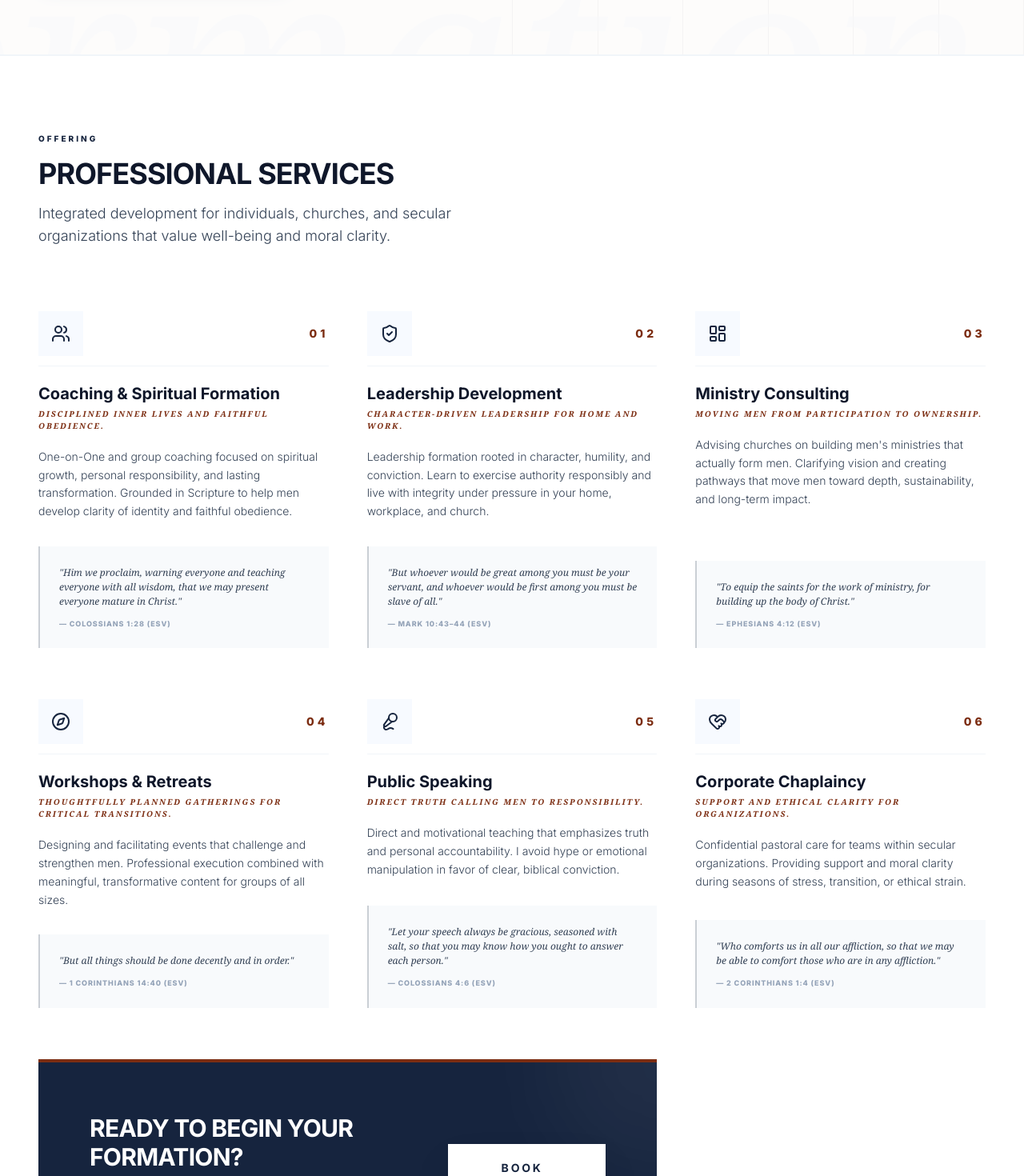
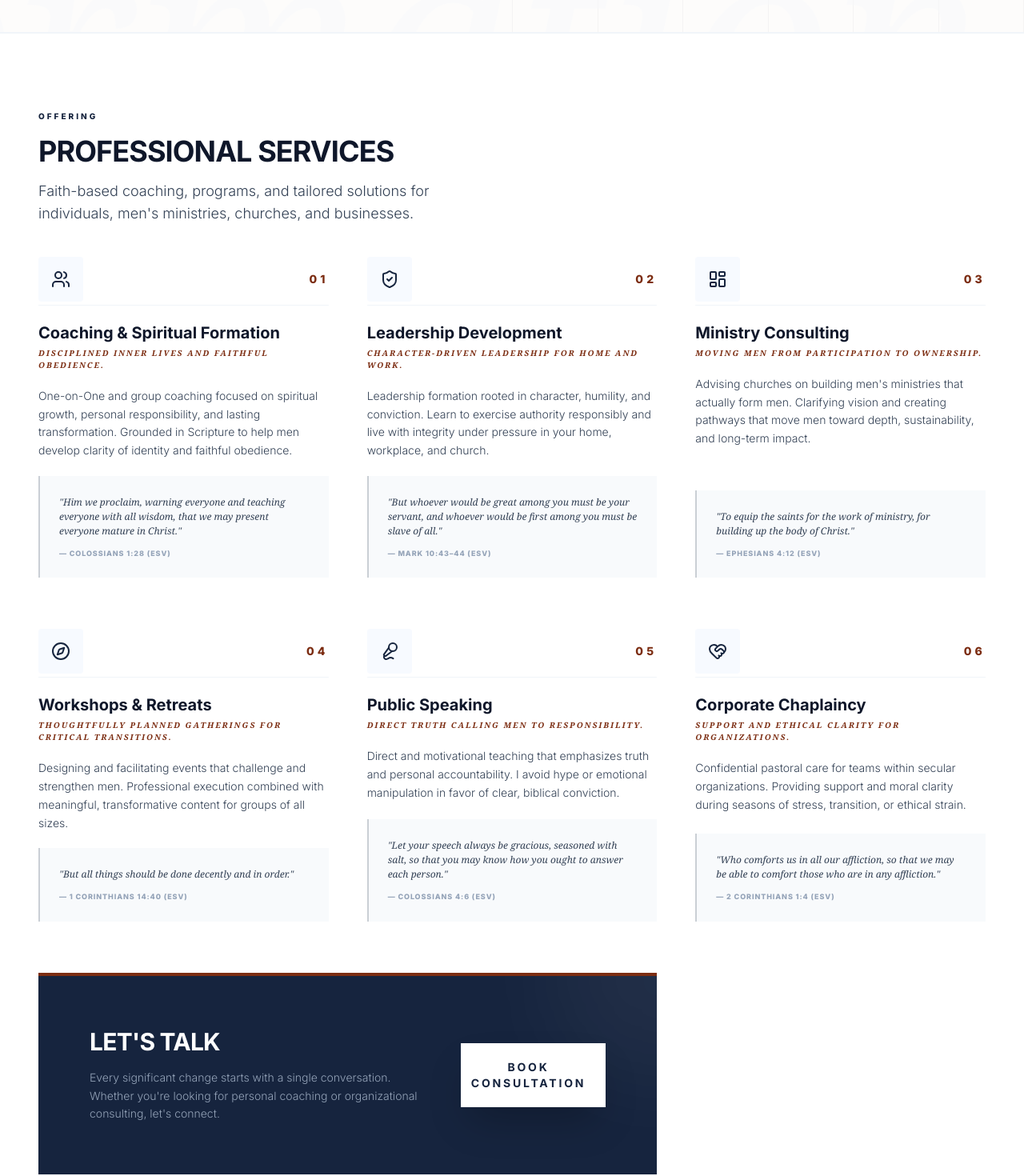
Before and after one commit to jeff1010ihs/jeffbuckner-com, a React (Vite) app: page / in a window 1280 px wide. Shown: the part 760-2230 px from the top of the page at 80% size. Built offline with nearby package versions, Linux system fonts and the light colour scheme.

Commit message:
hero and services updates

```diff
--- a/components/Hero.tsx
+++ b/components/Hero.tsx
@@ -30,7 +30,7 @@ export const Hero: React.FC<HeroProps> = ({ onScheduleConsultation }) => {
           </div>
 
           <p className="text-base md:text-xl text-slate-700 leading-relaxed max-w-[59rem] mb-8 font-light">
-            Experience the joy, peace, and purpose of a life set apart for God. I coach and lead men and organizations to embrace the path of sanctification, moving from a mindset of duty into a vibrant, personal relationship with Jesus Christ. From the sanctity of your family to the challenges of your work and your role in the community, we will align every area of your life with the heart of Jesus and obedience to biblical truth.
+            <span className="font-black">You can experience the joy, peace, and purpose of a life set apart for God.</span> From the sanctity of your family to the challenges of your work and your role in the community, we will align every area of your life with the heart of Jesus and obedience to biblical truth. I help men grow in their Christian faith through coaching and programs for individuals, men's ministries, and businesses.
           </p>
           <div className="flex flex-col sm:flex-row gap-6">
             <PrimaryButton
--- a/components/ServicesGrid.tsx
+++ b/components/ServicesGrid.tsx
@@ -11,29 +11,29 @@ export const ServicesGrid: React.FC<ServicesGridProps> = ({ onScheduleConsultati
   return (
     <section id="services" className="py-24 bg-white border-y border-slate-100">
       <div className="max-w-7xl mx-auto px-6 lg:px-12">
-        <div className="mb-20 md:flex justify-between items-end">
+        <div className="mb-10 md:flex justify-between items-end">
           <div className="max-w-xl">
             <span className="text-[10px] font-black text-brand-navy uppercase tracking-[0.3em] mb-4 block">Offering</span>
             <h2 className="text-4xl font-bold tracking-tight text-slate-900 mb-4 uppercase">Professional Services</h2>
-            <p className="text-slate-700 text-base md:text-lg font-light leading-relaxed">Integrated development for individuals, churches, and secular organizations that value well-being and moral clarity.</p>
+            <p className="text-slate-700 text-base md:text-lg font-light leading-relaxed">Faith-based coaching, programs, and tailored solutions for individuals, men's ministries, churches, and businesses.</p>
           </div>
         </div>
 
         <div className="grid grid-cols-1 md:grid-cols-2 lg:grid-cols-3 gap-y-16 gap-x-12">
           {SERVICES.map((service, idx) => (
             <div key={service.id} className="group flex flex-col h-full">
-              <div className="mb-5 pb-3 flex items-center justify-between border-b border-slate-100">
-                <div className="p-4 bg-blue-50/50 text-brand-navy group-hover:bg-blue-50/50 transition-all duration-300">
+              <div className="mb-5 pb-1 flex items-center justify-between border-b border-slate-100 transition-all duration-300">
+                <div className="p-4 bg-blue-50/50 text-brand-navy rounded transition-all duration-300 group-hover:scale-105 group-hover:bg-blue-100 group-hover:shadow-sm">
                   {service.icon}
                 </div>
-                <span className="text-sm font-black text-brand-rust tracking-[0.3em] uppercase transition-colors">0{service.id}</span>
+                <span className="text-sm font-black text-brand-rust tracking-[0.3em] uppercase transition-all duration-300 group-hover:tracking-[0.4em] group-hover:scale-110">0{service.id}</span>
               </div>
 
               <h3 className="text-xl font-bold text-slate-900 mb-1 group-hover:text-brand-navy transition-colors duration-300">{service.title}</h3>
               <p className="text-[10px] font-bold text-brand-rust uppercase tracking-[0.2em] mb-5 italic font-serif">
                 {service.tagline}
               </p>
-              <p className="text-slate-700 leading-relaxed mb-8 text-sm font-light flex-grow">
+              <p className="text-slate-700 leading-relaxed mb-5 text-sm font-light flex-grow">
                 {service.description}
               </p>
 
@@ -51,7 +51,7 @@ export const ServicesGrid: React.FC<ServicesGridProps> = ({ onScheduleConsultati
           {/* Featured CTA Block */}
           <div className="lg:col-span-2 bg-brand-navy p-16 flex flex-col md:flex-row items-center justify-between group overflow-hidden relative border-t-4 border-brand-rust">
             <div className="max-w-md mb-8 md:mb-0 text-center md:text-left relative z-10">
-              <h3 className="text-3xl font-bold text-white mb-4 uppercase tracking-tight">Ready to begin your formation?</h3>
+              <h3 className="text-3xl font-bold text-white mb-4 uppercase tracking-tight">Let's Talk</h3>
               <p className="text-slate-400 text-sm font-light leading-relaxed">
                 Every significant change starts with a single conversation. Whether you're looking for personal coaching or organizational consulting, let's connect.
               </p>
@@ -59,7 +59,7 @@ export const ServicesGrid: React.FC<ServicesGridProps> = ({ onScheduleConsultati
             <PrimaryButton
               variant="inverted"
               onClick={onScheduleConsultation}
-              className="relative z-10 tracking-[0.2em]"
+              className="relative z-10 tracking-[0.2em] md:ml-10"
             >
               Book Consultation
               <ArrowRight className="ml-3 w-4 h-4" />
```
